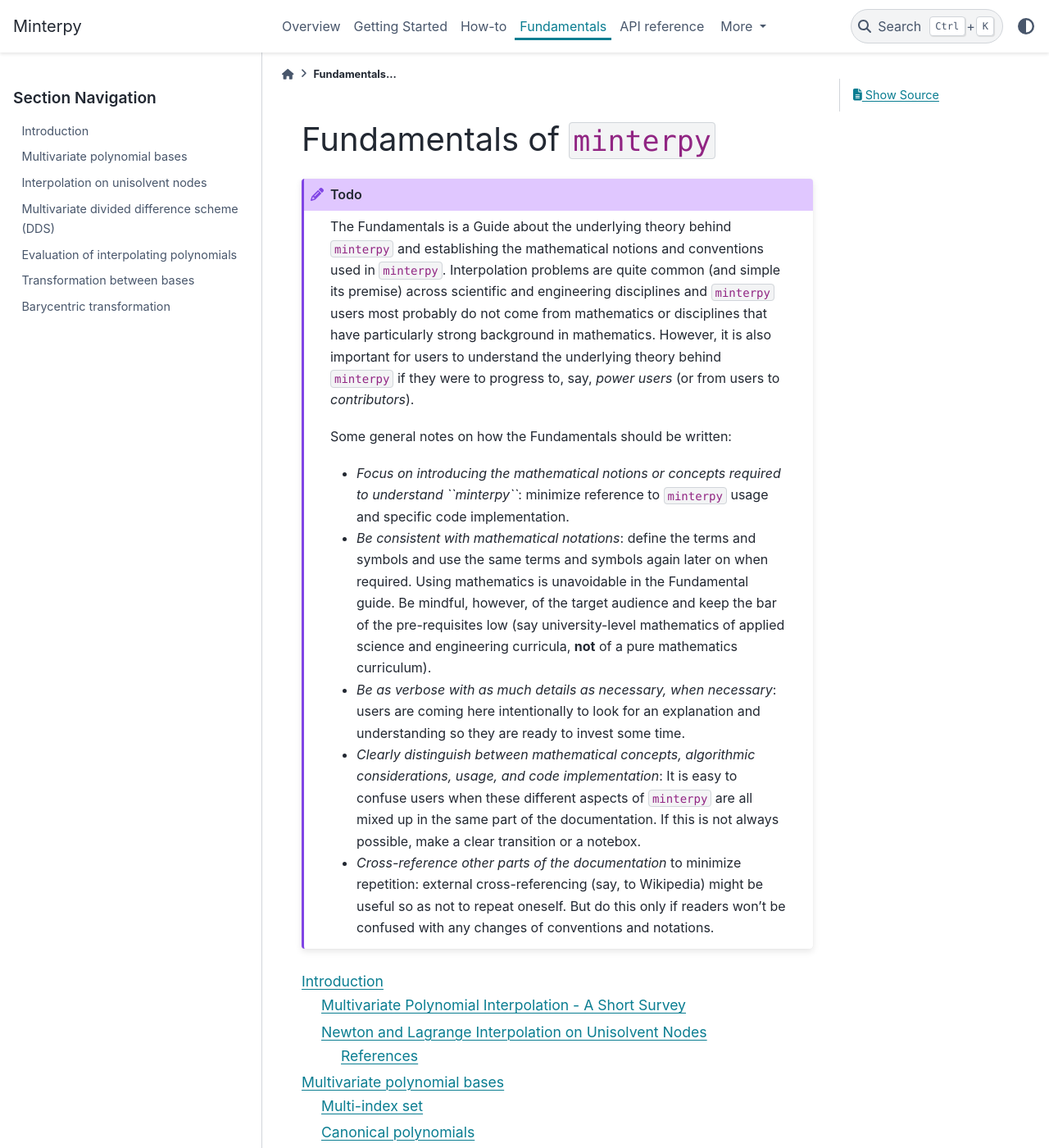
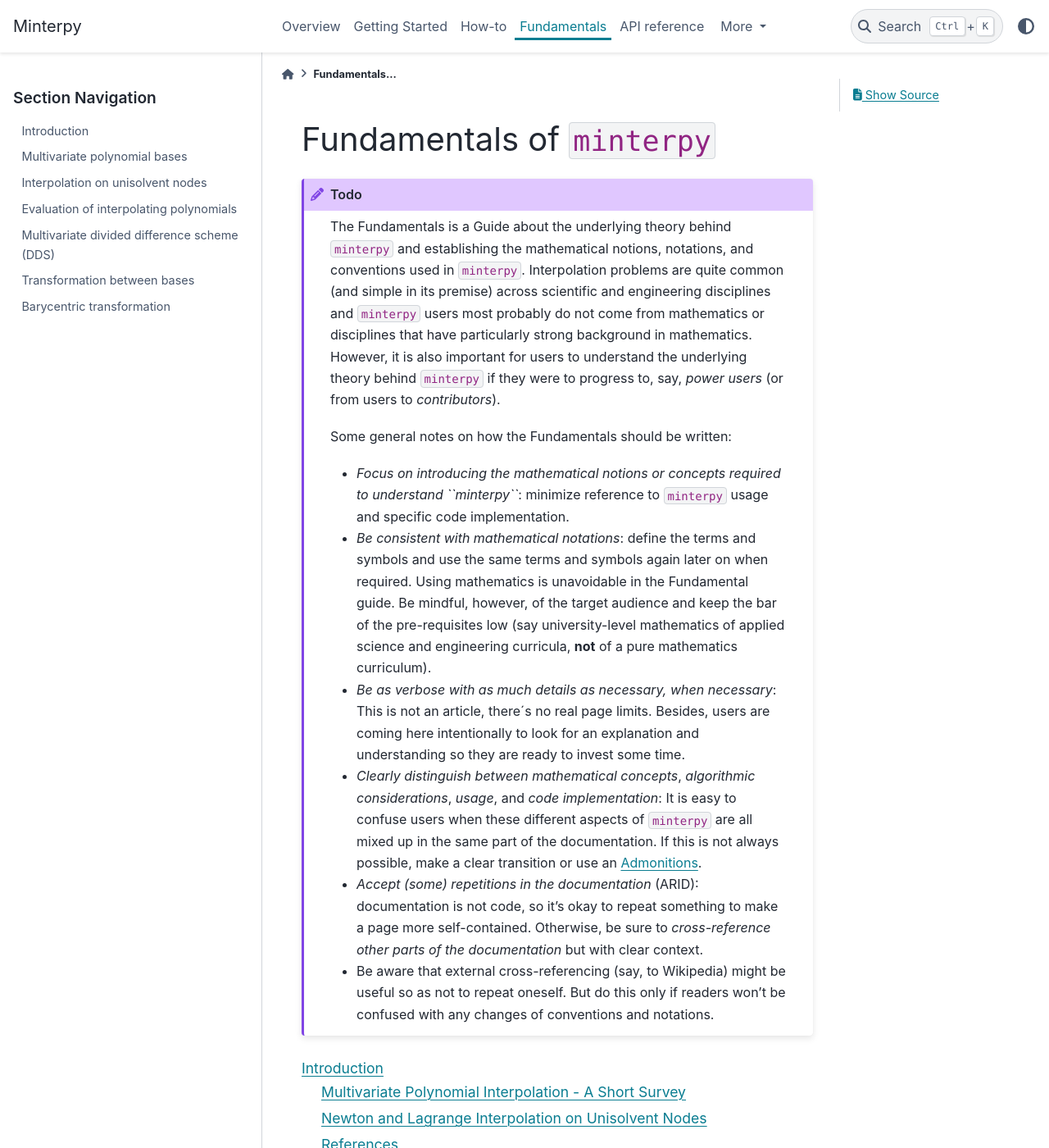
Before and after one commit to casus/minterpy, a Sphinx documentation site: the page built from docs/fundamentals/index.rst, in a window 1280 px wide and 1400 px high. Shown: the whole window at 82% size. Built offline with Sphinx 7.4.7 and the PyData theme 0.15.4, drawn with Linux system fonts in a browser that asks for light colours; pages that are not in the unit, such as notebooks, are missing from menus; some of the changed text lies outside the part shown.

Commit message:
Update the template for Fundamentals

```diff
--- a/docs/fundamentals/index.rst
+++ b/docs/fundamentals/index.rst
@@ -5,13 +5,15 @@ Fundamentals of ``minterpy``
 .. todo::
 
    The Fundamentals is a Guide about the underlying theory behind ``minterpy``
-   and establishing the mathematical notions and conventions used in ``minterpy``.
-   Interpolation problems are quite common (and simple its premise) across
+   and establishing the mathematical notions, notations, and conventions used
+   in ``minterpy``.
+   Interpolation problems are quite common (and simple in its premise) across
    scientific and engineering disciplines and ``minterpy`` users most probably
    do not come from mathematics or disciplines that have particularly strong
-   background in mathematics. However, it is also important for users
-   to understand the underlying theory behind ``minterpy`` if they were to progress to, say,
-   *power users* (or from users to *contributors*).
+   background in mathematics.
+   However, it is also important for users
+   to understand the underlying theory behind ``minterpy`` if they were
+   to progress to, say, *power users* (or from users to *contributors*).
 
    Some general notes on how the Fundamentals should be written:
 
@@ -24,25 +26,32 @@ Fundamentals of ``minterpy``
      Be mindful, however, of the target audience and keep the bar of the pre-requisites low
      (say university-level mathematics of applied science and engineering curricula,
      **not** of a pure mathematics curriculum).
-   - *Be as verbose with as much details as necessary, when necessary*: users are
+   - *Be as verbose with as much details as necessary, when necessary*:
+     This is not an article, there´s no real page limits. Besides, users are
      coming here intentionally to look for an explanation and understanding
      so they are ready to invest some time.
-   - *Clearly distinguish between mathematical concepts,*
-     *algorithmic considerations, usage, and code implementation*:
+   - *Clearly distinguish between mathematical concepts*,
+     *algorithmic considerations*, *usage*, and *code implementation*:
      It is easy to confuse users when these different aspects of ``minterpy``
      are all mixed up in the same part of the documentation.
-     If this is not always possible, make a clear transition or a notebox.
-   - *Cross-reference other parts of the documentation* to minimize repetition:
-     external cross-referencing (say, to Wikipedia) might be useful so as not to repeat oneself.
-     But do this only if readers won't be confused with any changes of conventions and notations.
+     If this is not always possible, make a clear transition
+     or use an :doc:`/developers/contrib-doc/contrib-doc-guidelines/rest-based-doc/admonitions`.
+   - *Accept (some) repetitions in the documentation* (ARID): documentation is
+     not code, so it's okay to repeat something to make a page more self-contained.
+     Otherwise, be sure to *cross-reference other parts of the documentation*
+     but with clear context.
+   - Be aware that external cross-referencing (say, to Wikipedia) might be useful
+     so as not to repeat oneself.
+     But do this only if readers won't be confused
+     with any changes of conventions and notations.
 
 .. toctree::
-   :maxdepth: 4
+   :maxdepth: 3
 
    introduction
    polynomial-bases
    interpolation-on-unisolvent-nodes
+   interpolation-evaluation
    multivariate-dds
-   interpolation-evaluation
    transformation
    barycentric-transformation
--- a/docs/fundamentals/multivariate-dds.rst
+++ b/docs/fundamentals/multivariate-dds.rst
@@ -5,7 +5,7 @@ Multivariate divided difference scheme (DDS)
 .. todo::
 
    Multivariate DDS is central to the whole ``minterpy`` operation,
-   it is important somehow to _demistify_ it.
+   it is important somehow to *demistify* it.
    In this page, all aspects related to the multivariate DDS should be defined
    and explained from the data structure used, construction, and operation.
 
```
Also changed, not shown: other parts of docs/fundamentals/multivariate-dds.rst (+2 -2 lines), docs/fundamentals/introduction.rst (+9 -6 lines).
